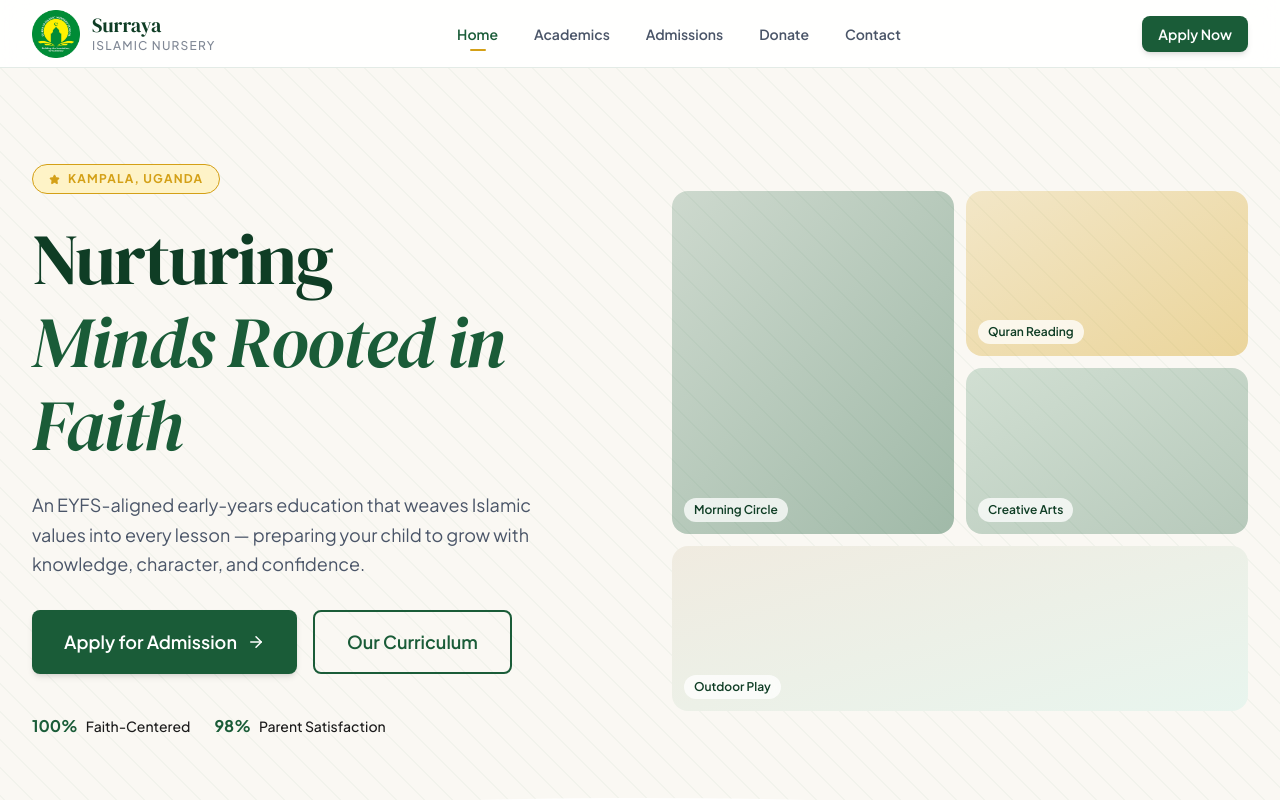
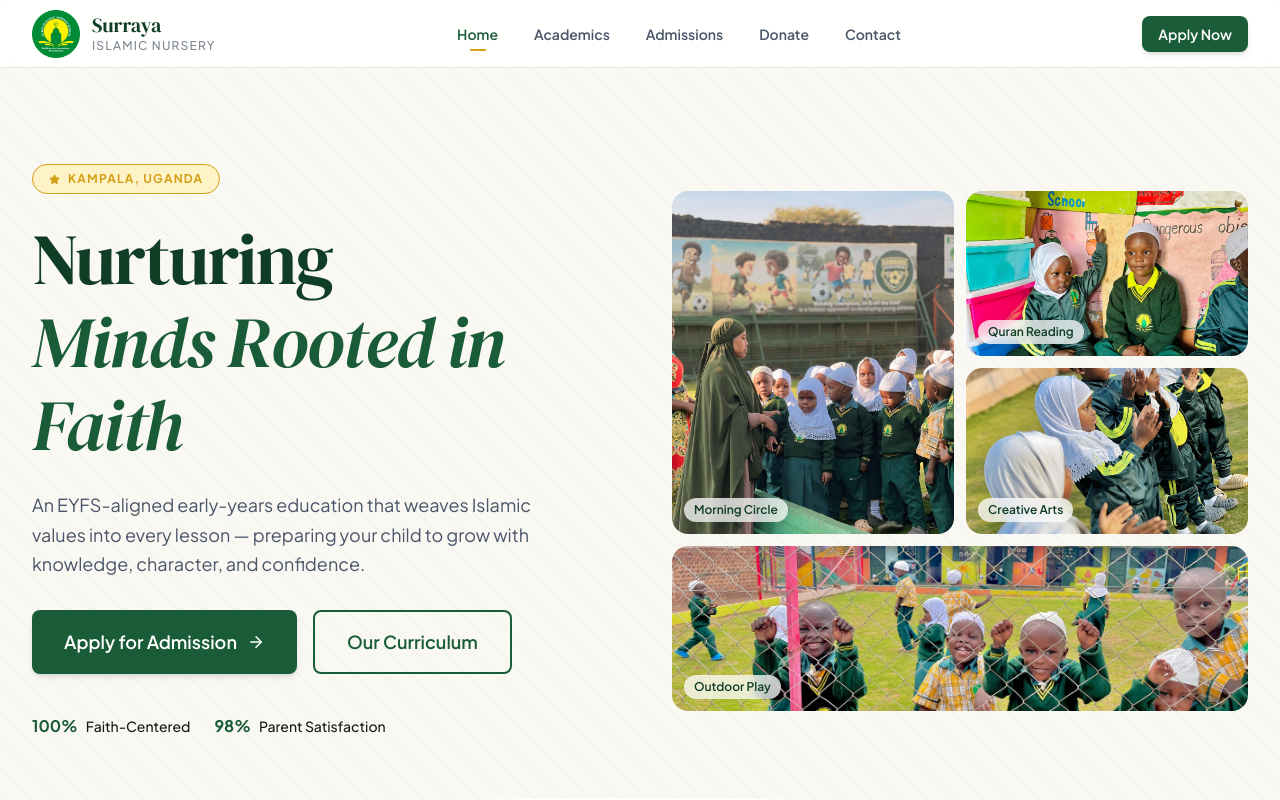
Before and after one commit to banzaman/Surraya-Islamic-nursery-school, a Next.js app: page / in a window 1280 px wide. Shown: the top 800 px of the page. Built offline with nearby package versions, Linux system fonts and the light colour scheme.

Commit message:
feat: wire real photos into all components

```diff
--- a/components/academics/AcademicsHero.tsx
+++ b/components/academics/AcademicsHero.tsx
@@ -1,9 +1,9 @@
 "use client";
 
+import Image from "next/image";
 import { motion } from "framer-motion";
 import { CheckCircle2 } from "lucide-react";
 import { Button } from "@/components/ui/Button";
-import { PhotoBlock } from "@/components/ui/PhotoBlock";
 
 const BADGES = ["EYFS Aligned", "100% Faith-Centered", "Holistic Learning"];
 
@@ -14,7 +14,6 @@ export function AcademicsHero({ cms }: { cms?: { heading?: string; subheading?:
       style={{ background: "var(--color-cream)" }}
       aria-label="Academics hero"
     >
-      {/* Subtle dot pattern */}
       <div
         className="pointer-events-none absolute inset-0 opacity-[0.03]"
         style={{
@@ -33,42 +32,25 @@ export function AcademicsHero({ cms }: { cms?: { heading?: string; subheading?:
             animate={{ opacity: 1, y: 0 }}
             transition={{ duration: 0.6, ease: "easeOut" }}
           >
-            <p
-              className="mb-4 text-xs font-bold uppercase tracking-widest"
-              style={{ color: "var(--color-forest-mid)" }}
-            >
+            <p className="mb-4 text-xs font-bold uppercase tracking-widest" style={{ color: "var(--color-forest-mid)" }}>
               Academics
             </p>
-            <h1
-              className="font-serif text-5xl sm:text-6xl leading-[1.08]"
-              style={{ color: "var(--color-forest-deep)" }}
-            >
+            <h1 className="font-serif text-5xl sm:text-6xl leading-[1.08]" style={{ color: "var(--color-forest-deep)" }}>
               An Academic Journey
               <span className="block italic" style={{ color: "var(--color-forest)" }}>
                 Guided by Faith
               </span>
             </h1>
-            <p
-              className="mt-6 text-lg leading-relaxed max-w-[44ch]"
-              style={{ color: "var(--color-slate)" }}
-            >
+            <p className="mt-6 text-lg leading-relaxed max-w-[44ch]" style={{ color: "var(--color-slate)" }}>
               Our curriculum marries the rigour of the EYFS framework with deep Islamic
               values — cultivating curious, confident, and compassionate young learners.
             </p>
 
-            {/* Badges */}
             <ul className="mt-7 flex flex-col gap-2.5" role="list">
               {BADGES.map((b) => (
                 <li key={b} className="flex items-center gap-2.5">
-                  <CheckCircle2
-                    size={17}
-                    strokeWidth={2}
-                    style={{ color: "var(--color-forest)" }}
-                    aria-hidden="true"
-                  />
-                  <span className="text-sm font-medium" style={{ color: "var(--color-slate)" }}>
-                    {b}
-                  </span>
+                  <CheckCircle2 size={17} strokeWidth={2} style={{ color: "var(--color-forest)" }} aria-hidden="true" />
+                  <span className="text-sm font-medium" style={{ color: "var(--color-slate)" }}>{b}</span>
                 </li>
               ))}
             </ul>
@@ -86,13 +68,15 @@ export function AcademicsHero({ cms }: { cms?: { heading?: string; subheading?:
             transition={{ duration: 0.65, delay: 0.2, ease: "easeOut" }}
             className="relative hidden lg:block"
           >
-            <PhotoBlock
-              aspectRatio="portrait"
-              label="Learning Environment"
-              className="w-full"
-              rounded
-            />
-            {/* Floating 100% badge */}
+            <div className="relative w-full aspect-[3/4] rounded-2xl overflow-hidden">
+              <Image
+                src="/home/IMG-20260513-WA0006.jpg"
+                alt="Learning environment at Surraya"
+                fill
+                className="object-cover"
+                sizes="50vw"
+              />
+            </div>
             <div
               className="absolute -bottom-5 -left-5 flex flex-col items-center justify-center h-28 w-28 rounded-full shadow-xl"
               style={{ background: "var(--color-forest)", color: "white" }}
@@ -103,6 +87,7 @@ export function AcademicsHero({ cms }: { cms?: { heading?: string; subheading?:
               </span>
             </div>
           </motion.div>
+
         </div>
       </div>
     </section>
--- a/components/academics/Enrichment.tsx
+++ b/components/academics/Enrichment.tsx
@@ -1,9 +1,9 @@
 "use client";
 
+import Image from "next/image";
 import { motion } from "framer-motion";
 import { Music, Palette, Compass, ArrowRight } from "lucide-react";
 import { SectionHeader } from "@/components/ui/SectionHeader";
-import { PhotoBlock } from "@/components/ui/PhotoBlock";
 import { Button } from "@/components/ui/Button";
 
 const CLUBS = [
@@ -13,6 +13,7 @@ const CLUBS = [
     tag:         "Spiritual",
     description: "A dedicated weekly session for Quranic recitation, where children learn the beauty and rules of Tajweed through listening, repetition, and gentle practice.",
     color:       "forest",
+    src:         "/academics/enrichment-1.jpg",
   },
   {
     icon:        Palette,
@@ -20,6 +21,7 @@ const CLUBS = [
     tag:         "Expression",
     description: "Painting, collage, clay, and crafts — our creative studio gives children space to express themselves, build fine motor skills, and discover the joy of making.",
     color:       "gold",
+    src:         "/academics/enrichment-2.jpg",
   },
   {
     icon:        Compass,
@@ -27,13 +29,13 @@ const CLUBS = [
     tag:         "Discovery",
     description: "Nature walks, science experiments, and curiosity-driven investigations that bring the outside world into the classroom and spark a lifelong love of learning.",
     color:       "forest",
+    src:         "/academics/enrichment-3.jpg",
   },
 ];
 
 export function Enrichment({ clubs: cmsClubs }: { clubs?: typeof CLUBS[number][] }) {
   return (
     <>
-      {/* ── Enrichment Cards ─────────────────────────────── */}
       <section
         className="py-20 lg:py-28"
         style={{ background: "white" }}
@@ -56,21 +58,21 @@ export function Enrichment({ clubs: cmsClubs }: { clubs?: typeof CLUBS[number][]
                   initial={{ opacity: 0, y: 28 }}
                   whileInView={{ opacity: 1, y: 0 }}
                   viewport={{ once: true, margin: "-50px" }}
-                  transition={{ delay: i * 0.12, duration: 0.5, ease: "easeOut" as const }}
+                  transition={{ delay: i * 0.12, duration: 0.5, ease: "easeOut" }}
                   className="group rounded-2xl overflow-hidden"
                   style={{ border: "1.5px solid var(--color-border)" }}
                 >
                   {/* Photo thumbnail */}
-                  <div className="relative">
-                    <PhotoBlock
-                      aspectRatio="video"
-                      label={club.title}
-                      rounded={false}
-                      className="transition-transform duration-500 group-hover:scale-105"
+                  <div className="relative aspect-video overflow-hidden">
+                    <Image
+                      src={club.src}
+                      alt={club.title}
+                      fill
+                      className="object-cover transition-transform duration-500 group-hover:scale-105"
+                      sizes="(max-width: 640px) 100vw, 33vw"
                     />
-                    {/* Tag badge */}
                     <span
-                      className="absolute top-3 left-3 rounded-full px-3 py-1 text-xs font-bold uppercase tracking-wider"
+                      className="absolute top-3 left-3 rounded-full px-3 py-1 text-xs font-bold uppercase tracking-wider z-10"
                       style={
                         isGold
                           ? { background: "var(--color-gold)", color: "var(--color-forest-deep)" }
@@ -94,10 +96,7 @@ export function Enrichment({ clubs: cmsClubs }: { clubs?: typeof CLUBS[number][]
                       >
                         <Icon size={16} strokeWidth={1.8} aria-hidden="true" />
                       </div>
-                      <h3
-                        className="font-serif text-xl"
-                        style={{ color: "var(--color-forest-deep)" }}
-                      >
+                      <h3 className="font-serif text-xl" style={{ color: "var(--color-forest-deep)" }}>
                         {club.title}
                       </h3>
                     </div>
@@ -112,7 +111,7 @@ export function Enrichment({ clubs: cmsClubs }: { clubs?: typeof CLUBS[number][]
         </div>
       </section>
 
-      {/* ── Academic CTA ─────────────────────────────────── */}
+      {/* Academic CTA */}
       <section
         className="py-16 lg:py-20"
         style={{ background: "var(--color-forest-light)" }}
@@ -123,7 +122,7 @@ export function Enrichment({ clubs: cmsClubs }: { clubs?: typeof CLUBS[number][]
             initial={{ opacity: 0, y: 18 }}
             whileInView={{ opacity: 1, y: 0 }}
             viewport={{ once: true }}
-            transition={{ duration: 0.5, ease: "easeOut" as const }}
+            transition={{ duration: 0.5, ease: "easeOut" }}
             className="font-serif text-4xl lg:text-5xl"
             style={{ color: "var(--color-forest-deep)" }}
           >
@@ -133,7 +132,7 @@ export function Enrichment({ clubs: cmsClubs }: { clubs?: typeof CLUBS[number][]
             initial={{ opacity: 0, y: 14 }}
             whileInView={{ opacity: 1, y: 0 }}
             viewport={{ once: true }}
-            transition={{ delay: 0.1, duration: 0.5, ease: "easeOut" as const }}
+            transition={{ delay: 0.1, duration: 0.5, ease: "easeOut" }}
             className="mt-4 text-base lg:text-lg"
             style={{ color: "var(--color-slate)" }}
           >
@@ -143,16 +142,10 @@ export function Enrichment({ clubs: cmsClubs }: { clubs?: typeof CLUBS[number][]
             initial={{ opacity: 0, y: 12 }}
             whileInView={{ opacity: 1, y: 0 }}
             viewport={{ once: true }}
-            transition={{ delay: 0.2, duration: 0.45, ease: "easeOut" as const }}
+            transition={{ delay: 0.2, duration: 0.45, ease: "easeOut" }}
             className="mt-8 flex flex-wrap gap-4 justify-center"
           >
-            <Button
-              href="/contact"
-              variant="primary"
-              size="lg"
-              icon={<ArrowRight size={17} />}
-              iconPosition="right"
-            >
+            <Button href="/contact" variant="primary" size="lg" icon={<ArrowRight size={17} />} iconPosition="right">
               Schedule a Visit
             </Button>
             <Button href="/admissions" variant="outline" size="lg">
--- a/components/home/HeroSection.tsx
+++ b/components/home/HeroSection.tsx
@@ -1,5 +1,6 @@
 "use client";
 
+import Image from "next/image";
 import { motion } from "framer-motion";
 import { ArrowRight, Star } from "lucide-react";
 import { Button } from "@/components/ui/Button";
@@ -15,15 +16,21 @@ const stagger = {
   show:   { transition: { staggerChildren: 0.13, delayChildren: 0.1 } },
 };
 
-// Photo grid cells — mix of tall/wide placeholders
 const GRID_PHOTOS = [
-  { label: "Morning Circle",    span: "row-span-2",  bg: "from-forest/20 to-forest/40" },
-  { label: "Quran Reading",     span: "",            bg: "from-gold/20 to-gold/40" },
-  { label: "Creative Arts",     span: "",            bg: "from-forest-mid/20 to-forest/30" },
-  { label: "Outdoor Play",      span: "col-span-2",  bg: "from-sand to-forest-light" },
+  { label: "Morning Circle", span: "row-span-2", src: "/home/IMG-20260513-WA0006.jpg" },
+  { label: "Quran Reading",  span: "",           src: "/home/IMG-20260513-WA0009.jpg" },
+  { label: "Creative Arts",  span: "",           src: "/home/IMG-20260513-WA0011.jpg" },
+  { label: "Outdoor Play",   span: "col-span-2", src: "/home/IMG-20260513-WA0015.jpg" },
 ];
 
-interface HeroCMS { heading?: string; subheading?: string; badge?: string; ctaPrimary?: string; ctaSecondary?: string }
+interface HeroCMS {
+  heading?:     string;
+  subheading?:  string;
+  badge?:       string;
+  ctaPrimary?:  string;
+  ctaSecondary?: string;
+}
+
 export function HeroSection({ cms }: { cms?: HeroCMS }) {
   return (
     <section
@@ -31,7 +38,7 @@ export function HeroSection({ cms }: { cms?: HeroCMS }) {
       style={{ background: "var(--color-cream)" }}
       aria-label="Welcome to Surraya"
     >
-      {/* ── Subtle background pattern ───────────────────── */}
+      {/* ── Subtle background pattern ───────────────────────── */}
       <div
         className="pointer-events-none absolute inset-0 opacity-[0.035]"
         style={{
@@ -45,7 +52,7 @@ export function HeroSection({ cms }: { cms?: HeroCMS }) {
       <div className="relative mx-auto w-full max-w-7xl px-4 sm:px-6 lg:px-8 py-16 lg:py-24">
         <div className="grid lg:grid-cols-2 gap-12 lg:gap-16 items-center">
 
-          {/* ── Left: Copy ──────────────────────────────── */}
+          {/* ── Left: Copy ───────────────────────────────────── */}
           <motion.div
             variants={stagger}
             initial="hidden"
@@ -109,7 +116,7 @@ export function HeroSection({ cms }: { cms?: HeroCMS }) {
               </Button>
             </motion.div>
 
-            {/* Quick trust strip (simplified) */}
+            {/* Quick trust strip */}
             <motion.div
               variants={fadeUp}
               className="mt-10 flex flex-wrap gap-6 text-sm font-medium"
@@ -132,7 +139,7 @@ export function HeroSection({ cms }: { cms?: HeroCMS }) {
             </motion.div>
           </motion.div>
 
-          {/* ── Right: Photo grid ───────────────────────── */}
+          {/* ── Right: Photo grid ────────────────────────────── */}
           <motion.div
             initial={{ opacity: 0, x: 32 }}
             animate={{ opacity: 1, x: 0 }}
@@ -140,19 +147,26 @@ export function HeroSection({ cms }: { cms?: HeroCMS }) {
             className="hidden lg:grid grid-cols-2 grid-rows-3 gap-3 h-[520px]"
             aria-hidden="true"
           >
-            {GRID_PHOTOS.map(({ label, span, bg }, i) => (
+            {GRID_PHOTOS.map(({ label, span, src }, i) => (
               <motion.div
                 key={label}
                 initial={{ opacity: 0, scale: 0.94 }}
                 animate={{ opacity: 1, scale: 1 }}
                 transition={{ delay: 0.35 + i * 0.1, duration: 0.5, ease: "easeOut" }}
-                className={`rounded-2xl overflow-hidden flex items-end p-3 bg-gradient-to-br ${bg} ${span}`}
+                className={`rounded-2xl overflow-hidden relative flex items-end p-3 ${span}`}
               >
+                <Image
+                  src={src}
+                  alt={label}
+                  fill
+                  className="object-cover"
+                  sizes="(max-width: 1024px) 50vw, 25vw"
+                />
                 <span
-                  className="text-xs font-semibold px-2.5 py-1 rounded-full"
+                  className="relative z-10 text-xs font-semibold px-2.5 py-1 rounded-full"
                   style={{
-                    background: "rgba(255,255,255,0.75)",
-                    color: "var(--color-forest-deep)",
+                    background:     "rgba(255,255,255,0.75)",
+                    color:          "var(--color-forest-deep)",
                     backdropFilter: "blur(6px)",
                   }}
                 >
@@ -165,7 +179,7 @@ export function HeroSection({ cms }: { cms?: HeroCMS }) {
         </div>
       </div>
 
-      {/* ── Bottom wave divider ─────────────────────────── */}
+      {/* ── Bottom wave divider ─────────────────────────────── */}
       <div
         className="pointer-events-none absolute bottom-0 left-0 right-0 h-12 overflow-hidden"
         aria-hidden="true"
```
Also changed, not shown: components/academics/IslamicStudies.tsx (+18 -25 lines), components/donate/CommunityPromise.tsx (+24 -38 lines), components/ui/PhotoBlock.tsx (+18 -5 lines).
